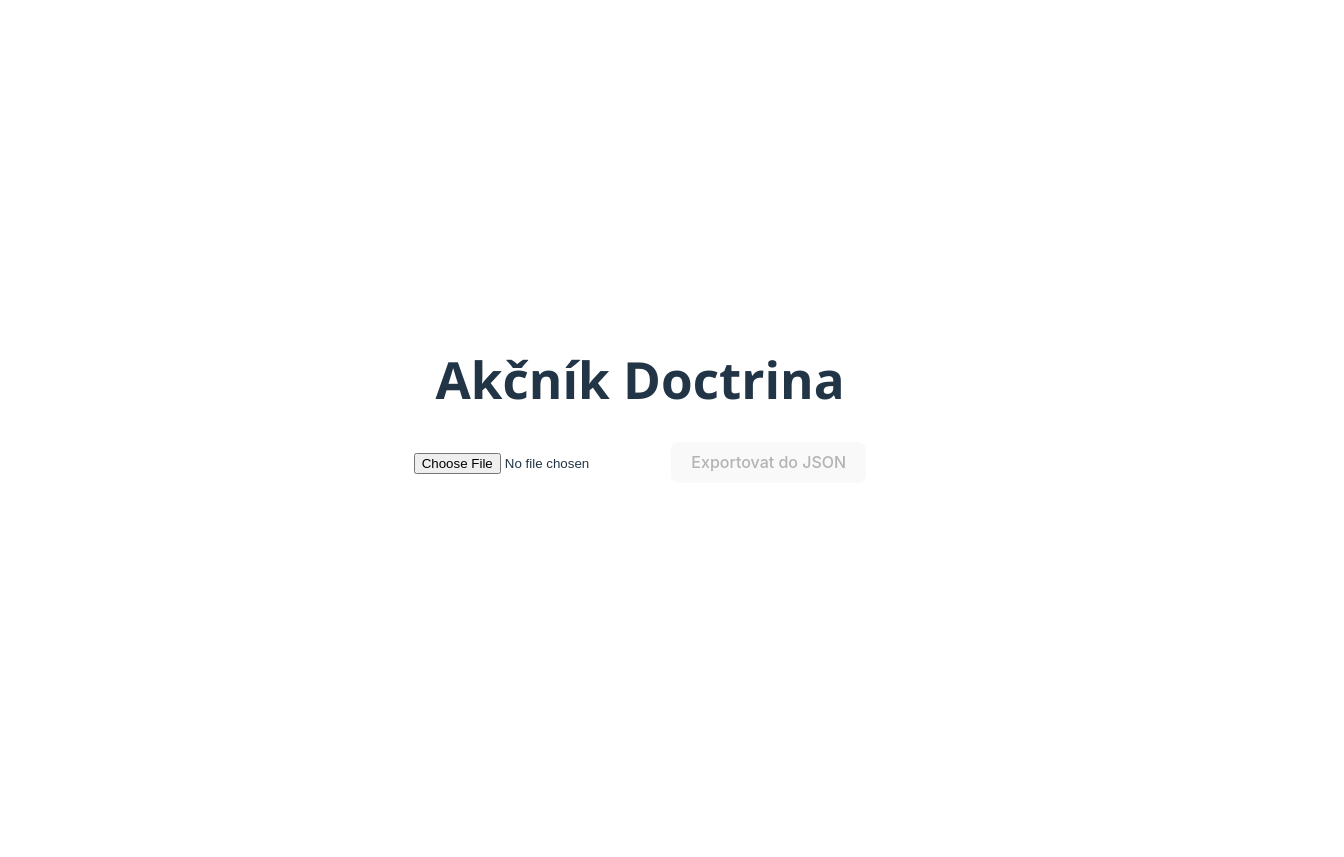
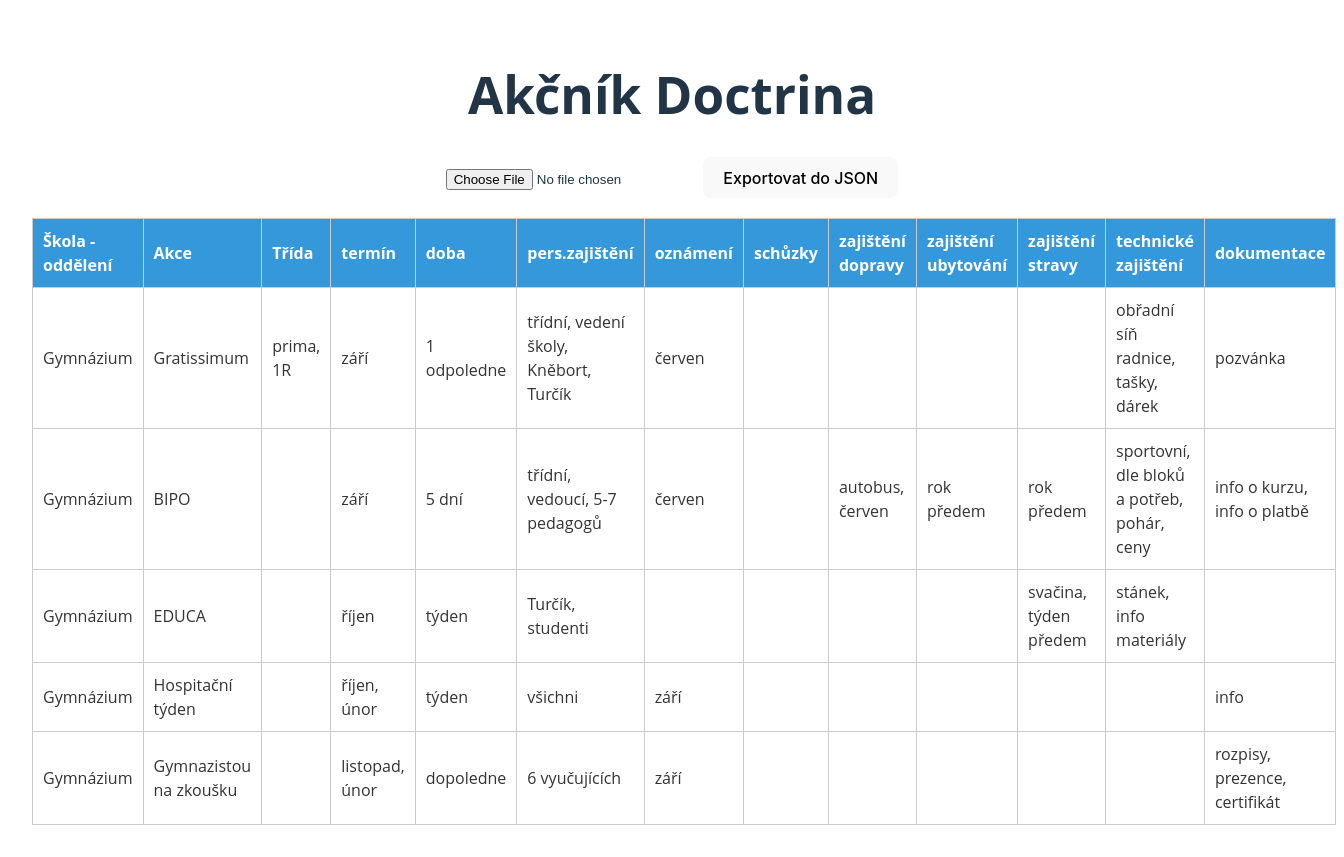
Before and after one commit to zizanek/akcovnik, a Svelte app in the folder akcovnik-doctrina-svelte-app/: page / in a window 1280 px wide. Shown: the whole page, 1344 px wide, since content can reach past the window. Before the commit the page ends 800 px from the top, so only its background shows below. Built offline with nearby package versions, Linux system fonts and the light colour scheme.

Commit message:
#1 akcovnik-svelte - automaticke nacteni JSON souboru pokud existuje

```diff
--- a/akcovnik-doctrina-svelte-app/src/App.svelte
+++ b/akcovnik-doctrina-svelte-app/src/App.svelte
@@ -4,6 +4,7 @@
   let csvFile;
   let jsonData = [];
   let error = "";
+  let jsonFilePath = "data.json"; // Cesta k JSON souboru
 
   // Funkce na čtení CSV souboru a převod do JSON
   function handleFile(event) {
@@ -13,7 +14,6 @@
     const reader = new FileReader();
     reader.onload = function (e) {
       try {
-        // Ověření, že `result` je typu ArrayBuffer
         if (e.target && e.target.result instanceof ArrayBuffer) {
           const decoder = new TextDecoder("windows-1250");
           const csv = decoder.decode(new Uint8Array(e.target.result));
@@ -31,9 +31,9 @@
 
   // CSV -> JSON převod
   function csvToJson(csvText) {
-    const rows = csvText.split("\n").map(row => row.split(";"));
+    const rows = csvText.split("\n").map((row) => row.split(";"));
     const headers = rows[0];
-    return rows.slice(1).map(row =>
+    return rows.slice(1).map((row) =>
       headers.reduce((acc, header, index) => {
         acc[header.trim()] = row[index]?.trim() || "";
         return acc;
@@ -51,16 +51,24 @@
     link.click();
     URL.revokeObjectURL(url);
   }
+
+  // Načtení JSON souboru při spuštění
+  onMount(async () => {
+    try {
+      const response = await fetch(jsonFilePath);
+      if (!response.ok) throw new Error("JSON soubor nenalezen.");
+      const data = await response.json();
+      jsonData = data;
+      error = "";
+    } catch (err) {
+      error = "Načtěte prosím JSON soubor.";
+    }
+  });
 </script>
 
 <style>
-  @import url('https://fonts.googleapis.com/css2?family=Roboto:ital,wght@0,100;0,300;0,400;0,500;0,700;0,900;1,100;1,300;1,400;1,500;1,700;1,900&display=swap');
-  @import url('https://fonts.googleapis.com/css2?family=Open+Sans:ital,wght@0,300..800;1,300..800&display=swap');
-  @import url('https://fonts.googleapis.com/css2?family=Poppins:ital,wght@0,100;0,200;0,300;0,400;0,500;0,600;0,700;0,800;0,900;1,100;1,200;1,300;1,400;1,500;1,600;1,700;1,800;1,900&display=swap');
-
+  /* Styly zůstávají nezměněné */
   h1, h2, h3, p, table {
-    /*font-family: 'Roboto', sans-serif;*/
-    /* font-family: 'Poppins', sans-serif;*/
     font-family: "Open Sans", sans-serif;
   }
 
@@ -101,7 +109,7 @@
   <input type="file" accept=".csv" on:change={handleFile} />
   <button on:click={exportJson} disabled={!jsonData.length}>Exportovat do JSON</button>
 
-  {#if error}
+  {#if error && !jsonData.length}
     <div class="error">{error}</div>
   {/if}
 
```
